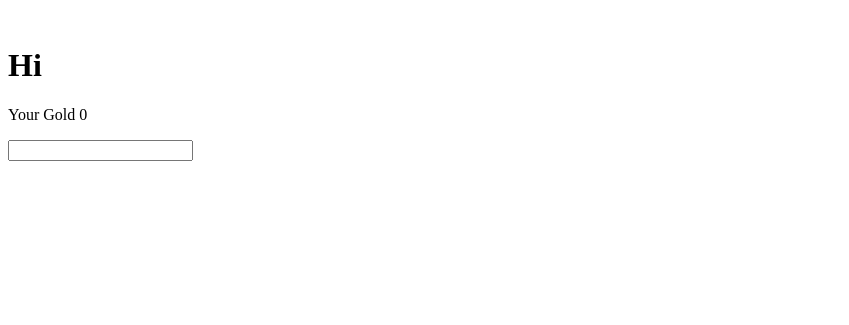
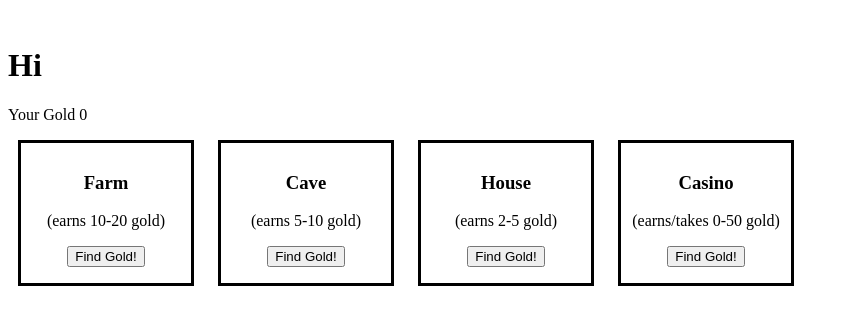
Before and after one commit to ajczerwinski/ninja_gold, a Flask app: page / in a window 1280 px wide. Shown: the top 325 px of the page, without its empty margins (0-849 px from the left). Run offline with Flask 2, Linux system fonts and the light colour scheme.

Commit message:
cleaned up css and implemented form structure

```diff
--- a/server.py
+++ b/server.py
@@ -11,5 +11,8 @@ def index():
 	return render_template("index.html")
 @app.route('/process_money')
 def process_money():
-	session['gold'] += 1
+	if session['name'] == xyz:
+		# Add/Subtract the right thing
+		return redirect('/')
+
 app.run(debug=True)
--- a/static/style.css
+++ b/static/style.css
@@ -0,0 +1,13 @@
+#wrapper {
+	width: 800px;
+}
+
+.box {
+    height: 120px;
+    width: 150px;
+    border: 3px solid black;
+    margin: 0px 10px 0px 10px;
+    display: inline-block;
+    padding: 10px;
+    text-align: center;
+}
--- a/templates/index.html
+++ b/templates/index.html
@@ -12,9 +12,38 @@
 	<div id="wrapper">
 		<h1>Hi</h1>
 		<p>Your Gold {{ session['gold'] }}</p>
-		<form action="/process_money" method="post">
-			<input
-
+		<div class="box" id="farm">
+			<form action="/process_money" method="post">
+				<h3>Farm</h3>
+				<p>(earns 10-20 gold)</p>
+				<input type="hidden" name="farm" value="Farm" />
+				<input type="submit" value="Find Gold!" />
+			</form>
+		</div>
+		<div class="box" id="cave">
+			<form action="/process_money" method="post">
+				<h3>Cave</h3>
+				<p>(earns 5-10 gold)</p>
+				<input type="hidden" name="cave" value="Cave" />
+				<input type="submit" value="Find Gold!" />
+			</form>
+		</div>
+		<div class="box" id="house">
+			<form action="/process_money" method="post">
+				<h3>House</h3>
+				<p>(earns 2-5 gold)</p>
+				<input type="hidden" name="house" value="House" />
+				<input type="submit" value="Find Gold!" />
+			</form>
+		</div>
+		<div class="box" id="casino">
+			<form action="/process_money" method="post">
+				<h3>Casino</h3>
+				<p>(earns/takes 0-50 gold)</p>
+				<input type="hidden" name="casino" value="Casino" />
+				<input type="submit" value="Find Gold!" />
+			</form>
+		</div>
 	</div>
 </body>
 </html>
```
